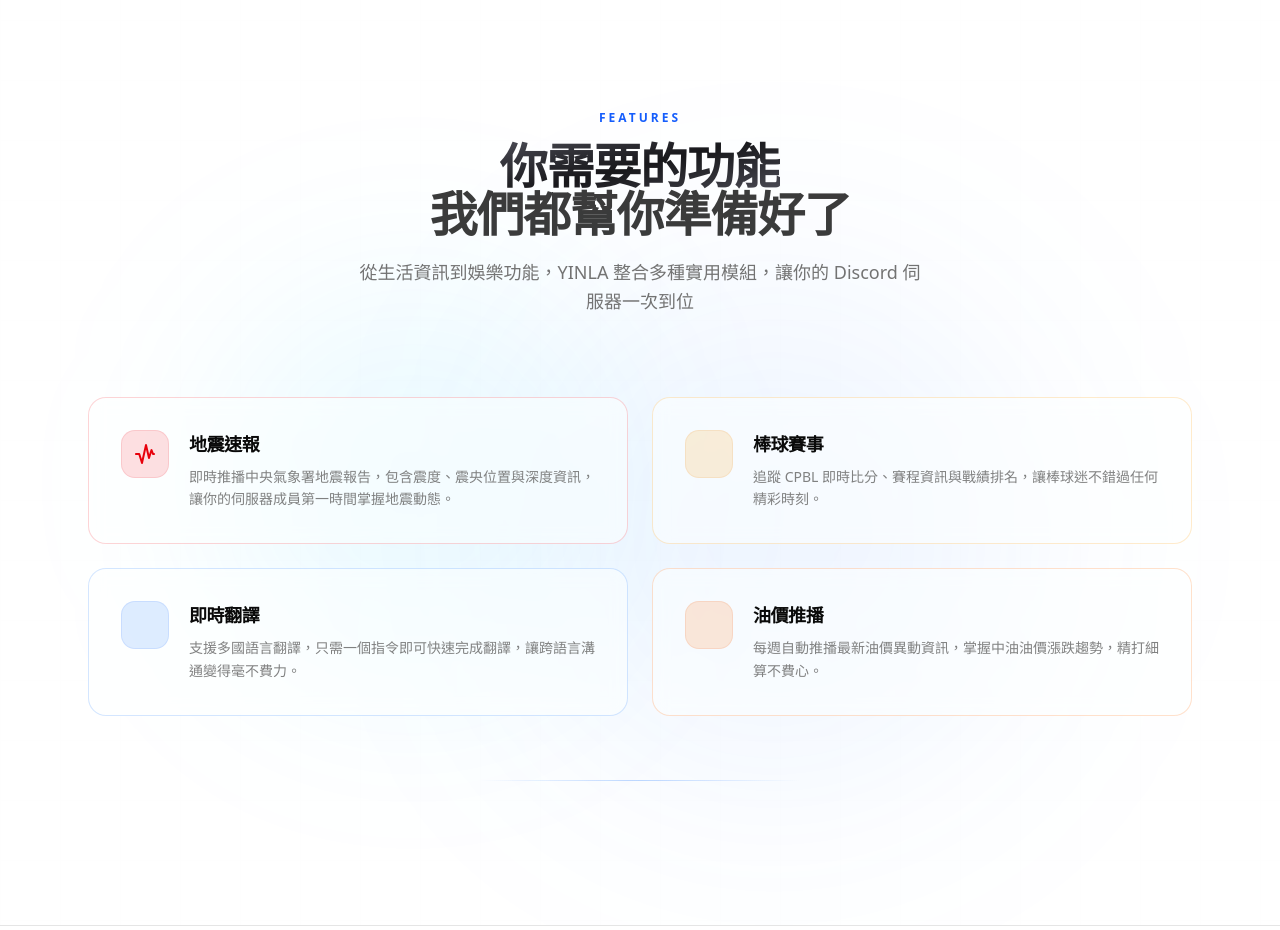
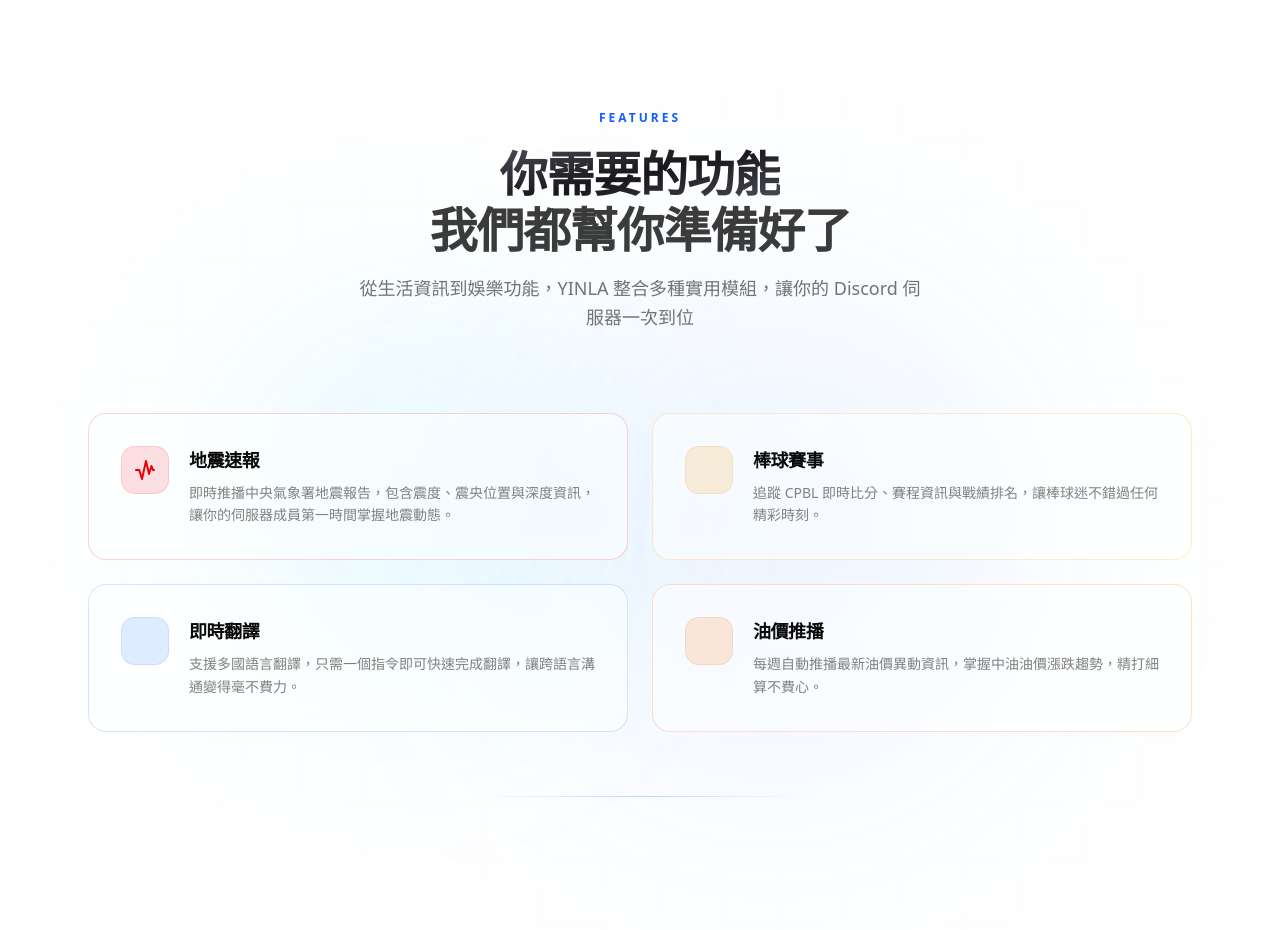
Before and after one commit to YINLA-TEAM/yinla-bot-website, a Next.js app: page / in a window 1280 px wide. Shown: the part 840-1770 px from the top of the page. Built offline with nearby package versions, Linux system fonts and the light colour scheme; some icons are missing.

Commit message:
style: adjust heading size and line height for better readability

```diff
--- a/src/components/app/featureSection.tsx
+++ b/src/components/app/featureSection.tsx
@@ -98,9 +98,9 @@ export default function FeatureSection() {
             whileInView={{ opacity: 1, y: 0 }}
             transition={{ duration: 0.6, delay: 0.1 }}
             viewport={{ once: true }}
-            className="mb-5 text-3xl font-extrabold tracking-tight md:text-5xl"
+            className="mb-5 text-4xl font-extrabold tracking-tight md:text-5xl"
           >
-            <span className="bg-linear-to-br from-zinc-600 via-zinc-900 to-zinc-600 bg-clip-text text-transparent dark:from-slate-100 dark:via-slate-400 dark:to-slate-100">
+            <span className="bg-linear-to-br from-zinc-600 via-zinc-900 to-zinc-600 bg-clip-text text-transparent dark:from-slate-100 dark:via-slate-400 dark:to-slate-100 md:leading-16 leading-12">
               你需要的功能
             </span>
             <br />
```
